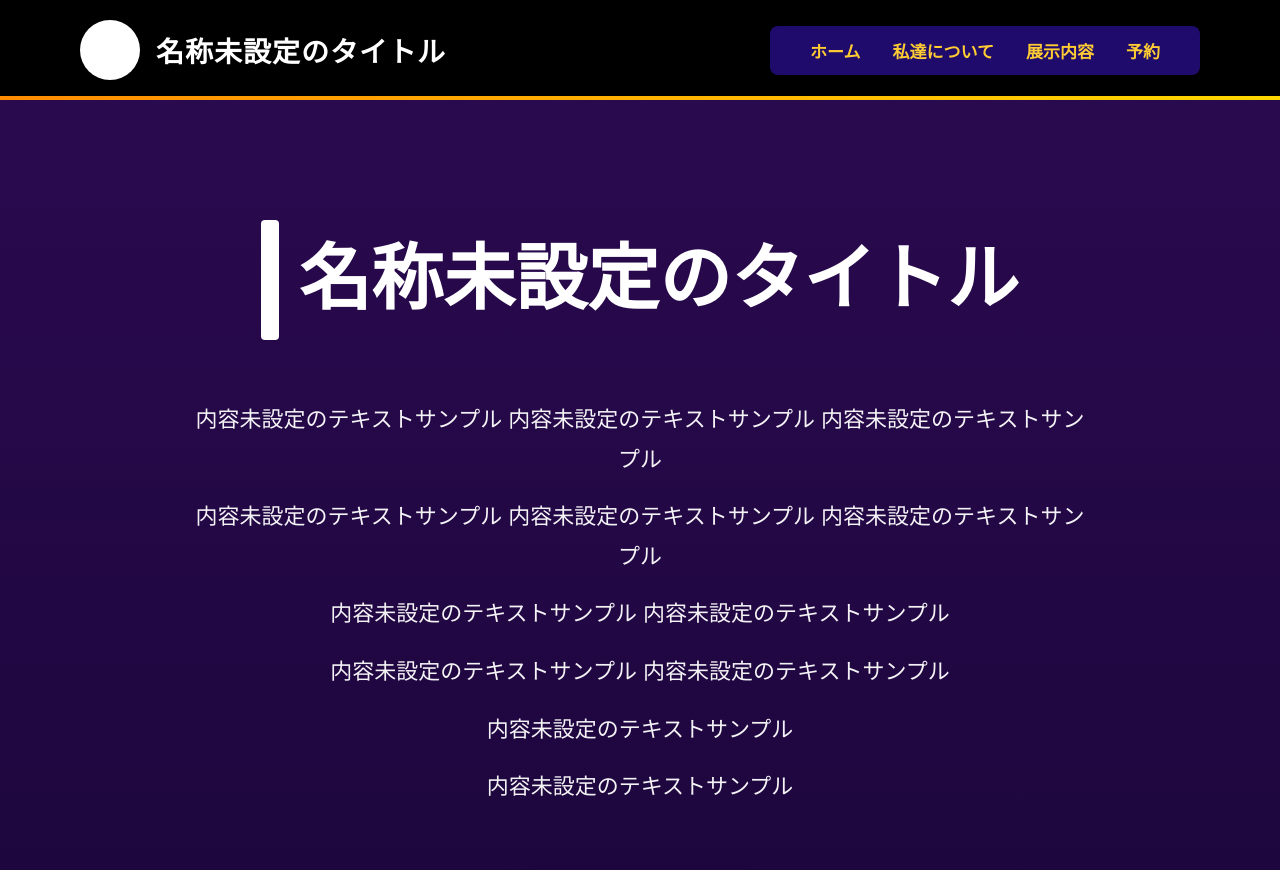
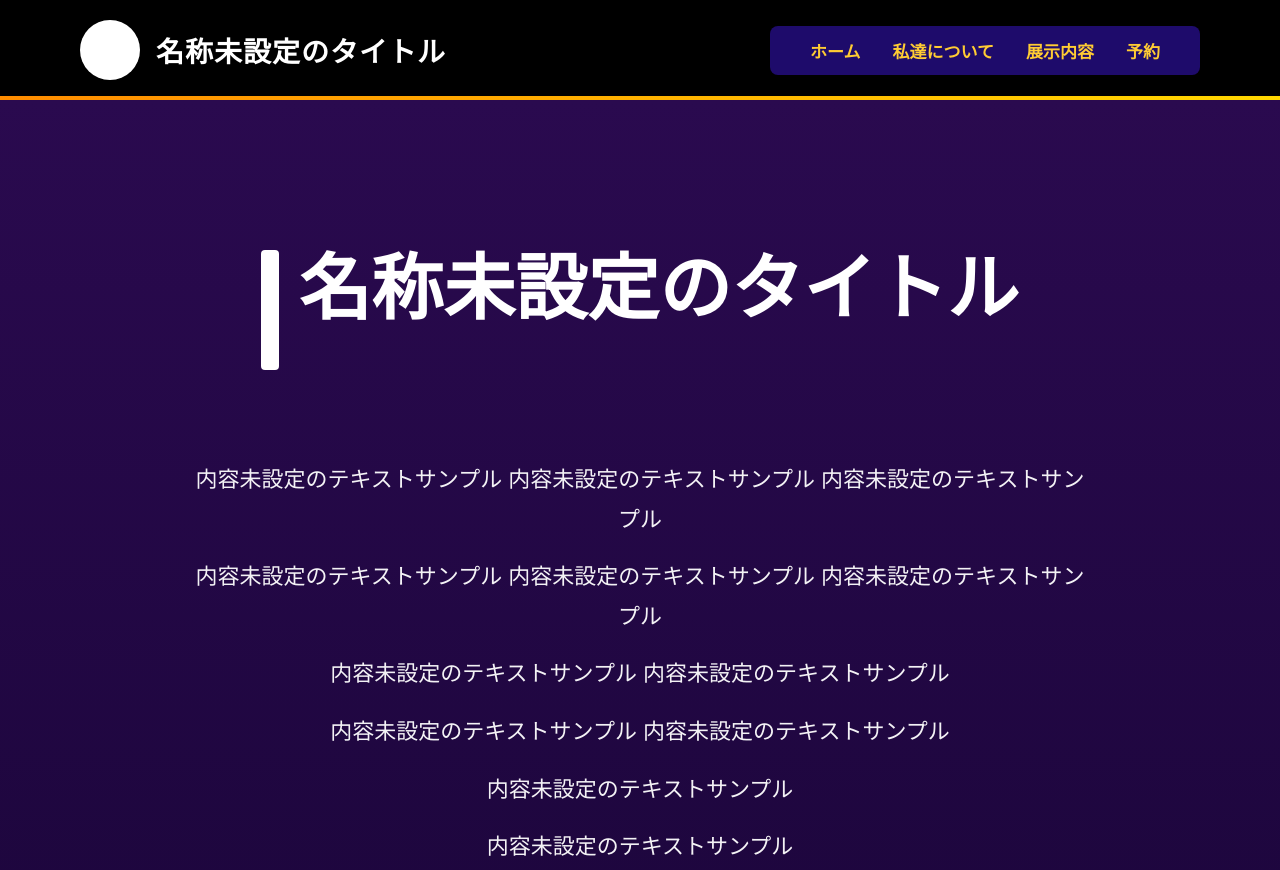
Before and after one commit to special-start/5G_school_fest, a plain HTML site: page index.html in a window 1280 px wide. Shown: the top 870 px of the page. Drawn offline with Linux system fonts and the light colour scheme.

Commit message:
Update style.css

```diff
--- a/style.css
+++ b/style.css
@@ -100,10 +100,11 @@ header::after {
     font-weight: 900;
     margin-bottom: 60px;
     display: flex;
-    align-items: center;
+    align-items: left;
     justify-content: center;
     gap: 20px;
     line-height: 1.1;
+    padding:30px;
 }
 
 .title-bar {
```
